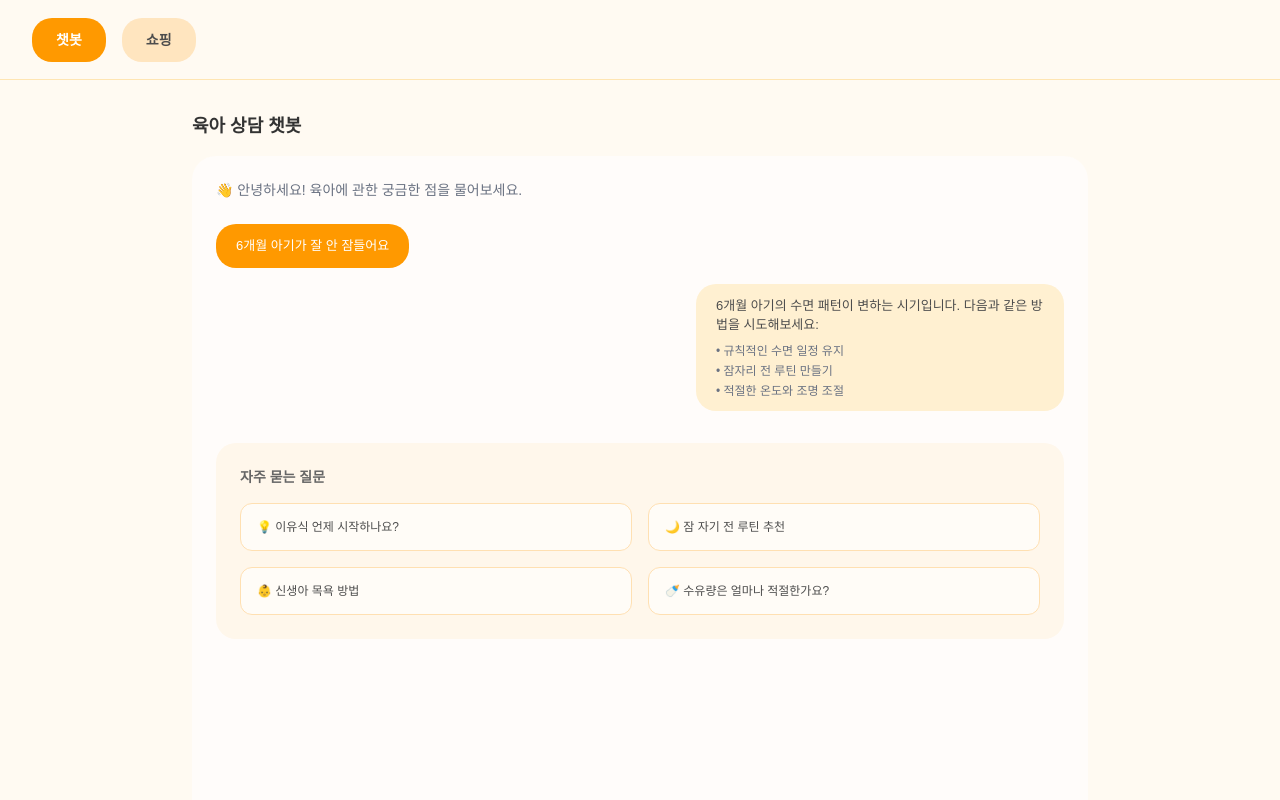
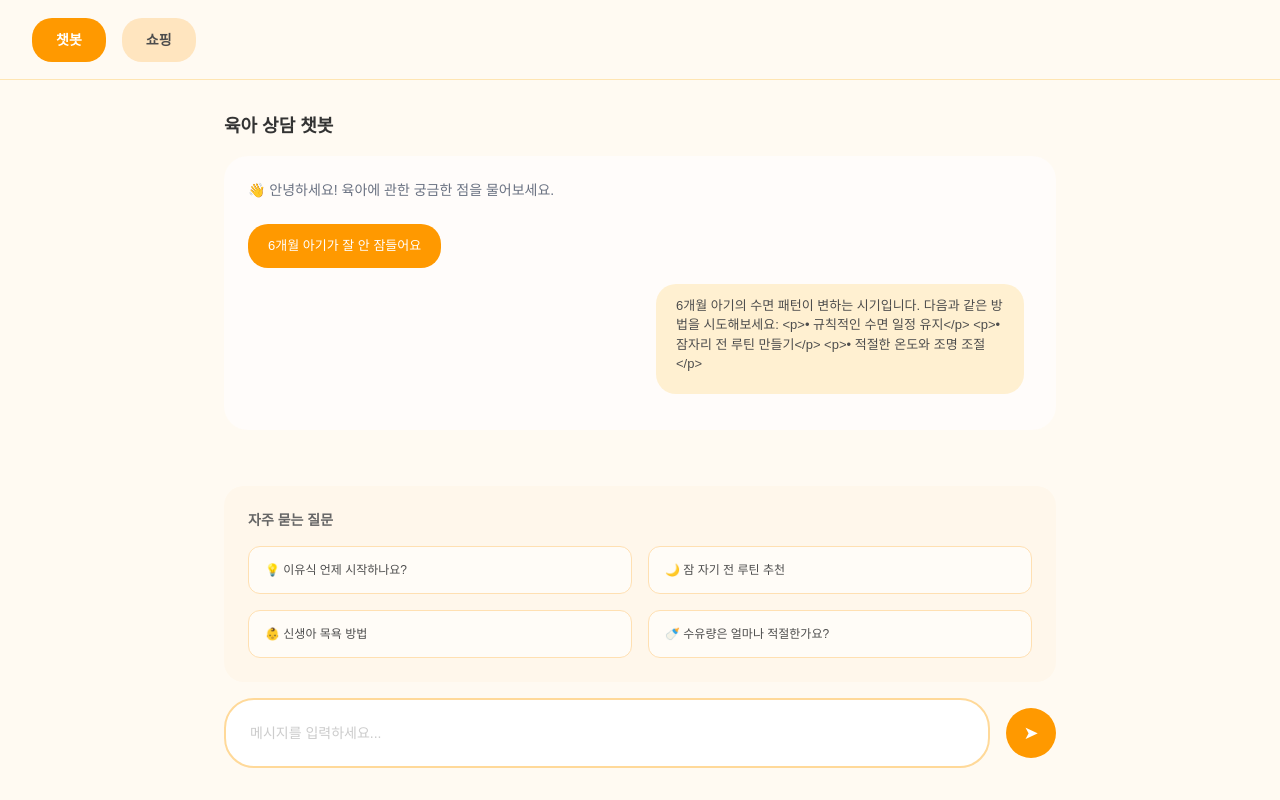
Before and after one commit to inspire12/angelhack-babymall-frontend, a Next.js app: page / in a window 1280 px wide. Shown: the top 800 px of the page. Built offline with nearby package versions, Linux system fonts and the light colour scheme.

Commit message:
apply styles

```diff
--- /dev/null
+++ b/app/_component/FAQ/index.tsx
@@ -0,0 +1,22 @@
+export function FAQ() {
+
+    return (
+        <div className="bg-[#fff7eb] rounded-[20px] p-6 mt-8">
+            <h2 className="text-[#666666] text-sm font-semibold mb-4">자주 묻는 질문</h2>
+            <div className="grid grid-cols-2 gap-4">
+            <button className="bg-[#fffcf7] border border-[#ffe0b2] rounded-xl h-12 flex items-center px-4 text-[#4d4d4d] text-xs hover:bg-[#fff7eb] transition-colors">
+                💡 이유식 언제 시작하나요?
+            </button>
+            <button className="bg-[#fffcf7] border border-[#ffe0b2] rounded-xl h-12 flex items-center px-4 text-[#4d4d4d] text-xs hover:bg-[#fff7eb] transition-colors">
+                🌙 잠 자기 전 루틴 추천
+            </button>
+            <button className="bg-[#fffcf7] border border-[#ffe0b2] rounded-xl h-12 flex items-center px-4 text-[#4d4d4d] text-xs hover:bg-[#fff7eb] transition-colors">
+                👶 신생아 목욕 방법
+            </button>
+            <button className="bg-[#fffcf7] border border-[#ffe0b2] rounded-xl h-12 flex items-center px-4 text-[#4d4d4d] text-xs hover:bg-[#fff7eb] transition-colors">
+                🍼 수유량은 얼마나 적절한가요?
+            </button>
+            </div>
+        </div>
+    )
+}
--- /dev/null
+++ b/app/_component/botMessage/index.tsx
@@ -0,0 +1,13 @@
+
+
+export function BotMessage({ message }: { message: string }) {
+    return (
+        <div className="mb-4 flex justify-end">
+            <div className="bg-[#fff0d1] rounded-[20px] px-5 py-3 max-w-[368px]">
+            <p className="text-[#4d4d4d] text-[13px] mb-2">
+                {message}
+            </p>
+            </div>
+        </div>
+    )
+}
--- /dev/null
+++ b/app/_component/userMessage/index.tsx
@@ -0,0 +1,16 @@
+
+
+function UserMessage({ message }: { message: string }) {
+  return (
+    <div className="mb-4 flex justify-start">
+              <div className="bg-[#ff9900] rounded-[20px] px-5 py-3 max-w-[240px]">
+                <p className="text-white text-[13px]">
+                  {message}
+                </p>
+        </div>
+    </div>
+
+  );
+}
+
+export default UserMessage;
--- a/app/mall/page.tsx
+++ b/app/mall/page.tsx
@@ -81,12 +81,6 @@ export default function MallPage() {
       {/* Header */}
       <header className="bg-[#fffaf2] border-b border-[#ffe5b2] h-20 flex items-center justify-between px-8">
         <div className="flex gap-4">
-          <Link
-            href="/"
-            className="bg-[#ffe5bf] h-11 px-6 rounded-[20px] text-[#666666] text-sm font-semibold hover:opacity-90 transition-opacity flex items-center"
-          >
-            홈
-          </Link>
           <Link
             href="/"
             className="bg-[#ffe5bf] h-11 px-6 rounded-[20px] text-[#666666] text-sm font-semibold hover:opacity-90 transition-opacity flex items-center"
--- a/app/page.tsx
+++ b/app/page.tsx
@@ -1,10 +1,13 @@
 import Link from "next/link";
+import UserMessage from "./_component/userMessage";
+import { BotMessage } from "./_component/botMessage";
+import { FAQ } from "./_component/FAQ";
 
 export default function Home() {
   return (
-    <div className="min-h-screen bg-[#fff2e0]">
+    <div className="h-screen max-h-screen bg-[#fff2e0] flex flex-col overflow-hidden">
       {/* Header */}
-      <header className="bg-[#fffaf2] border-b border-[#ffe5b2] h-20 flex items-center justify-between px-8">
+      <header className="bg-[#fffaf2] border-b border-[#ffe5b2] h-20 flex-shrink-0 flex items-center justify-between px-8">
         <div className="flex gap-4">
           <button className="bg-[#ff9900] h-11 px-6 rounded-[20px] text-white text-sm font-semibold hover:opacity-90 transition-opacity">
             챗봇
@@ -19,62 +22,69 @@ export default function Home() {
       </header>
 
       {/* Chat Interface */}
-      <main className="bg-[#fffaf2] min-h-[calc(100vh-80px)] p-8">
-        <div className="max-w-4xl mx-auto">
+      <main className="bg-[#fffaf2] flex-1 overflow-hidden flex flex-col">
+        <div className="max-w-4xl mx-auto w-full flex flex-col flex-1 min-h-0 p-8">
           {/* Title */}
-          <h1 className="text-[#333333] text-lg font-bold mb-4">육아 상담 챗봇</h1>
+          <h1 className="text-[#333333] text-lg font-bold mb-4 flex-shrink-0">육아 상담 챗봇</h1>
 
           {/* Chat Messages Area */}
-          <div className="bg-[#fffcfa] rounded-[24px] p-6 min-h-[680px] mb-6 relative">
+          <div className="bg-[#fffcfa] rounded-[24px] p-6 mb-6 flex-1 min-h-0 flex flex-col overflow-hidden">
+            <div className="overflow-y-auto overflow-x-hidden flex-1 pr-2 space-y-4" style={{ minHeight: 0 }}>
               {/* Welcome Message */}
               <p className="text-gray-500 text-sm mb-6">
                 👋 안녕하세요! 육아에 관한 궁금한 점을 물어보세요.
               </p>
 
               {/* User Message */}
-            <div className="mb-4 flex justify-start">
-              <div className="bg-[#ff9900] rounded-[20px] px-5 py-3 max-w-[240px]">
-                <p className="text-white text-[13px]">
-                  6개월 아기가 잘 안 잠들어요
-                </p>
-              </div>
-            </div>
+              <UserMessage message="6개월 아기가 잘 안 잠들어요" />
 
               {/* Bot Response */}
-            <div className="mb-4 flex justify-end">
-              <div className="bg-[#fff0d1] rounded-[20px] px-5 py-3 max-w-[368px]">
-                <p className="text-[#4d4d4d] text-[13px] mb-2">
+              <BotMessage message="
               6개월 아기의 수면 패턴이 변하는 시기입니다. 다음과 같은 방법을 시도해보세요:
-                </p>
-                <div className="text-gray-500 text-xs space-y-1">
+
                     <p>• 규칙적인 수면 일정 유지</p>
                     <p>• 잠자리 전 루틴 만들기</p>
                     <p>• 적절한 온도와 조명 조절</p>
+              " />
+              <UserMessage message="6개월 아기가 잘 안 잠들어요" />
+              <UserMessage message="6개월 아기가 잘 안 잠들어요" />
+              <UserMessage message="6개월 아기가 잘 안 잠들어요" />
+              <UserMessage message="6개월 아기가 잘 안 잠들어요" />
+              <UserMessage message="6개월 아기가 잘 안 잠들어요" />
+              <UserMessage message="6개월 아기가 잘 안 잠들어요" />
+              <UserMessage message="6개월 아기가 잘 안 잠들어요" />
+              <UserMessage message="6개월 아기가 잘 안 잠들어요" />
+              <UserMessage message="6개월 아기가 잘 안 잠들어요" />
+              <UserMessage message="6개월 아기가 잘 안 잠들어요" />
+              <UserMessage message="6개월 아기가 잘 안 잠들어요" />
+              <UserMessage message="6개월 아기가 잘 안 잠들어요" />
+              <UserMessage message="6개월 아기가 잘 안 잠들어요" />
+              <UserMessage message="6개월 아기가 잘 안 잠들어요" />
+              <UserMessage message="6개월 아기가 잘 안 잠들어요" />
+              <UserMessage message="6개월 아기가 잘 안 잠들어요" />
+              <UserMessage message="6개월 아기가 잘 안 잠들어요" />
+              <UserMessage message="6개월 아기가 잘 안 잠들어요" />
+              <UserMessage message="6개월 아기가 잘 안 잠들어요" />
+              <UserMessage message="6개월 아기가 잘 안 잠들어요" />
+              <UserMessage message="6개월 아기가 잘 안 잠들어요" />
+              <UserMessage message="6개월 아기가 잘 안 잠들어요" />
+              <UserMessage message="6개월 아기가 잘 안 잠들어요" />
+              <UserMessage message="6개월 아기가 잘 안 잠들어요" />
+              <UserMessage message="6개월 아기가 잘 안 잠들어요" />
+              <UserMessage message="6개월 아기가 잘 안 잠들어요" />
+              <UserMessage message="6개월 아기가 잘 안 잠들어요" />
+              <UserMessage message="6개월 아기가 잘 안 잠들어요" />
+              <UserMessage message="6개월 아기가 잘 안 잠들어요" />
+              <UserMessage message="6개월 아기가 잘 안 잠들어요" />
+              <UserMessage message="6개월 아기가 잘 안 잠들어요" />
+              <UserMessage message="6개월 아기가 잘 안 잠들어요" />
               </div>
             </div>
+          {/* Input Area */}
+          <div className="flex flex-col gap-4 flex-shrink-0">
+            <div className="">
+              <FAQ />
             </div>
-
-            {/* Recommended Questions Section */}
-            <div className="bg-[#fff7eb] rounded-[20px] p-6 mt-8">
-              <h2 className="text-[#666666] text-sm font-semibold mb-4">자주 묻는 질문</h2>
-              <div className="grid grid-cols-2 gap-4">
-                <button className="bg-[#fffcf7] border border-[#ffe0b2] rounded-xl h-12 flex items-center px-4 text-[#4d4d4d] text-xs hover:bg-[#fff7eb] transition-colors">
-                  💡 이유식 언제 시작하나요?
-                </button>
-                <button className="bg-[#fffcf7] border border-[#ffe0b2] rounded-xl h-12 flex items-center px-4 text-[#4d4d4d] text-xs hover:bg-[#fff7eb] transition-colors">
-                  🌙 잠 자기 전 루틴 추천
-                </button>
-                <button className="bg-[#fffcf7] border border-[#ffe0b2] rounded-xl h-12 flex items-center px-4 text-[#4d4d4d] text-xs hover:bg-[#fff7eb] transition-colors">
-                  👶 신생아 목욕 방법
-                </button>
-                <button className="bg-[#fffcf7] border border-[#ffe0b2] rounded-xl h-12 flex items-center px-4 text-[#4d4d4d] text-xs hover:bg-[#fff7eb] transition-colors">
-                  🍼 수유량은 얼마나 적절한가요?
-                </button>
-              </div>
-            </div>
-          </div>
-
-          {/* Input Area */}
             <div className="flex gap-4 items-center">
               <div className="flex-1 bg-white border-2 border-[#ffd999] rounded-[30px] h-[70px] px-6 flex items-center">
                 <input
@@ -88,6 +98,7 @@ export default function Home() {
               </button>
             </div>
           </div>
+        </div>
       </main>
     </div>
   );
```
Lines whose indentation alone changed are shown as unchanged.
